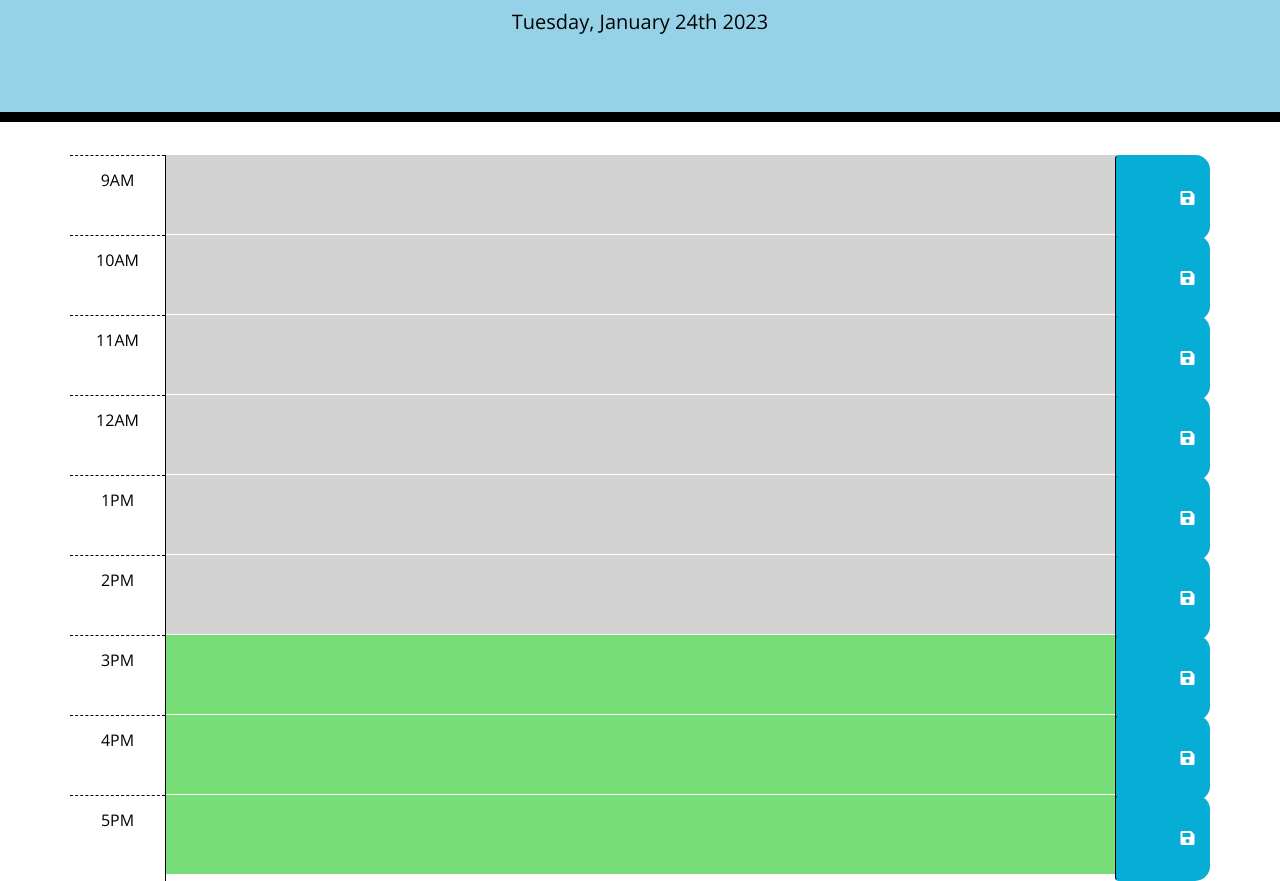
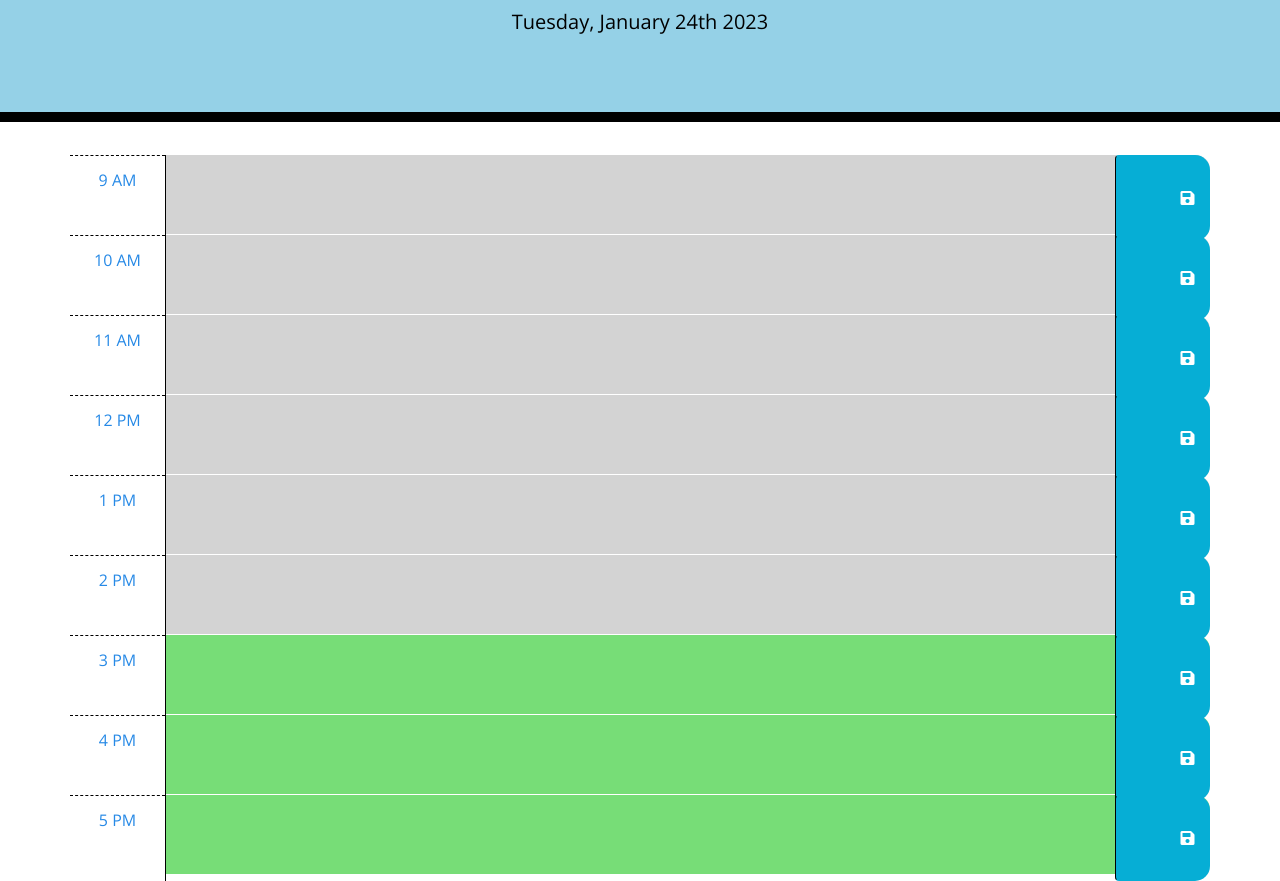
Before and after one commit to annabessant/APIs-Daily-Planner-App, a plain HTML site: page index.html in a window 1280 px wide. Shown: the part 182-1063 px from the top of the page. Drawn offline with nearby package versions, Linux system fonts and the light colour scheme.

Commit message:
added styled color to hours in HTML

```diff
--- a/index.html
+++ b/index.html
@@ -31,63 +31,63 @@
     <div class="container">
       <!-- Timeblocks go here -->
         <div id="hour-9" class="row time-block">
-          <div class="col-2 col-md-1 hour text-center py-3">9AM</div>
+          <div class="col-2 col-md-1 hour text-center py-3" style="color: rgb(38, 137, 230)";>9 AM</div>
           <textarea class="col-8 col-md-10 description" rows="3"> </textarea>
           <button class="btn saveBtn col-2 col-md-1" aria-label="save">
             <i class="fas fa-save" aria-hidden="true"></i>
           </button>
         </div>
         <div id="hour-10" class="row time-block">
-          <div class="col-2 col-md-1 hour text-center py-3">10AM</div>
+          <div class="col-2 col-md-1 hour text-center py-3" style="color: rgb(38, 137, 230)">10 AM</div>
           <textarea class="col-8 col-md-10 description" rows="3"> </textarea>
           <button class="btn saveBtn col-2 col-md-1" aria-label="save">
             <i class="fas fa-save" aria-hidden="true"></i>
           </button>
         </div>
         <div id="hour-11" class="row time-block">
-          <div class="col-2 col-md-1 hour text-center py-3">11AM</div>
+          <div class="col-2 col-md-1 hour text-center py-3" style="color: rgb(38, 137, 230)">11 AM</div>
           <textarea class="col-8 col-md-10 description" rows="3"> </textarea>
           <button class="btn saveBtn col-2 col-md-1" aria-label="save">
             <i class="fas fa-save" aria-hidden="true"></i>
           </button>
         </div>
         <div id="hour-12" class="row time-block">
-          <div class="col-2 col-md-1 hour text-center py-3">12AM</div>
+          <div class="col-2 col-md-1 hour text-center py-3" style="color: rgb(38, 137, 230)">12 PM</div>
           <textarea class="col-8 col-md-10 description" rows="3"> </textarea>
           <button class="btn saveBtn col-2 col-md-1" aria-label="save">
             <i class="fas fa-save" aria-hidden="true"></i>
           </button>
         </div>
         <div id="hour-13" class="row time-block">
-          <div class="col-2 col-md-1 hour text-center py-3">1PM</div>
+          <div class="col-2 col-md-1 hour text-center py-3" style="color: rgb(38, 137, 230)">1 PM</div>
           <textarea class="col-8 col-md-10 description" rows="3"> </textarea>
           <button class="btn saveBtn col-2 col-md-1" aria-label="save">
             <i class="fas fa-save" aria-hidden="true"></i>
           </button>
         </div>
         <div id="hour-14" class="row time-block">
-          <div class="col-2 col-md-1 hour text-center py-3">2PM</div>
+          <div class="col-2 col-md-1 hour text-center py-3" style="color: rgb(38, 137, 230)">2 PM</div>
           <textarea class="col-8 col-md-10 description" rows="3"> </textarea>
           <button class="btn saveBtn col-2 col-md-1" aria-label="save">
             <i class="fas fa-save" aria-hidden="true"></i>
           </button>
         </div>
         <div id="hour-15" class="row time-block">
-          <div class="col-2 col-md-1 hour text-center py-3">3PM</div>
+          <div class="col-2 col-md-1 hour text-center py-3" style="color: rgb(38, 137, 230)">3 PM</div>
           <textarea class="col-8 col-md-10 description" rows="3"> </textarea>
           <button class="btn saveBtn col-2 col-md-1" aria-label="save">
             <i class="fas fa-save" aria-hidden="true"></i>
           </button>
         </div>
         <div id="hour-16" class="row time-block">
-          <div class="col-2 col-md-1 hour text-center py-3">4PM</div>
+          <div class="col-2 col-md-1 hour text-center py-3" style="color: rgb(38, 137, 230)">4 PM</div>
           <textarea class="col-8 col-md-10 description" rows="3"> </textarea>
           <button class="btn saveBtn col-2 col-md-1" aria-label="save">
             <i class="fas fa-save" aria-hidden="true"></i>
           </button>
         </div>
         <div id="hour-17" class="row time-block">
-          <div class="col-2 col-md-1 hour text-center py-3">5PM</div>
+          <div class="col-2 col-md-1 hour text-center py-3" style="color: rgb(38, 137, 230)">5 PM</div>
           <textarea class="col-8 col-md-10 description" rows="3"> </textarea>
           <button class="btn saveBtn col-2 col-md-1" aria-label="save">
             <i class="fas fa-save" aria-hidden="true"></i>
```
